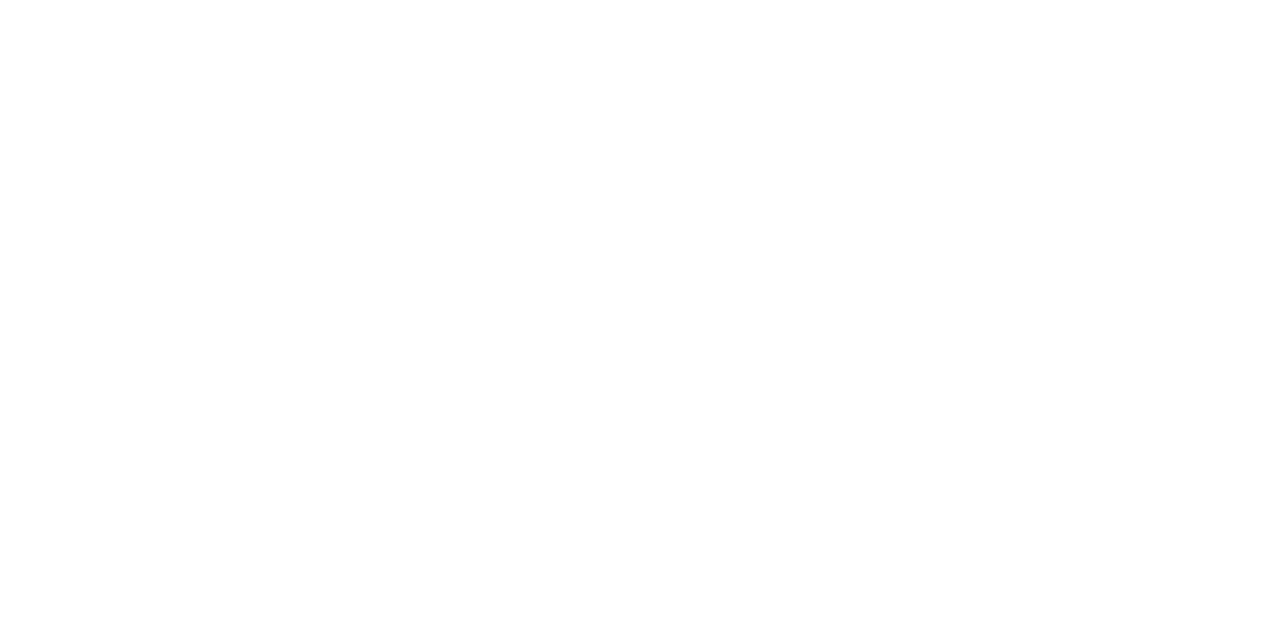
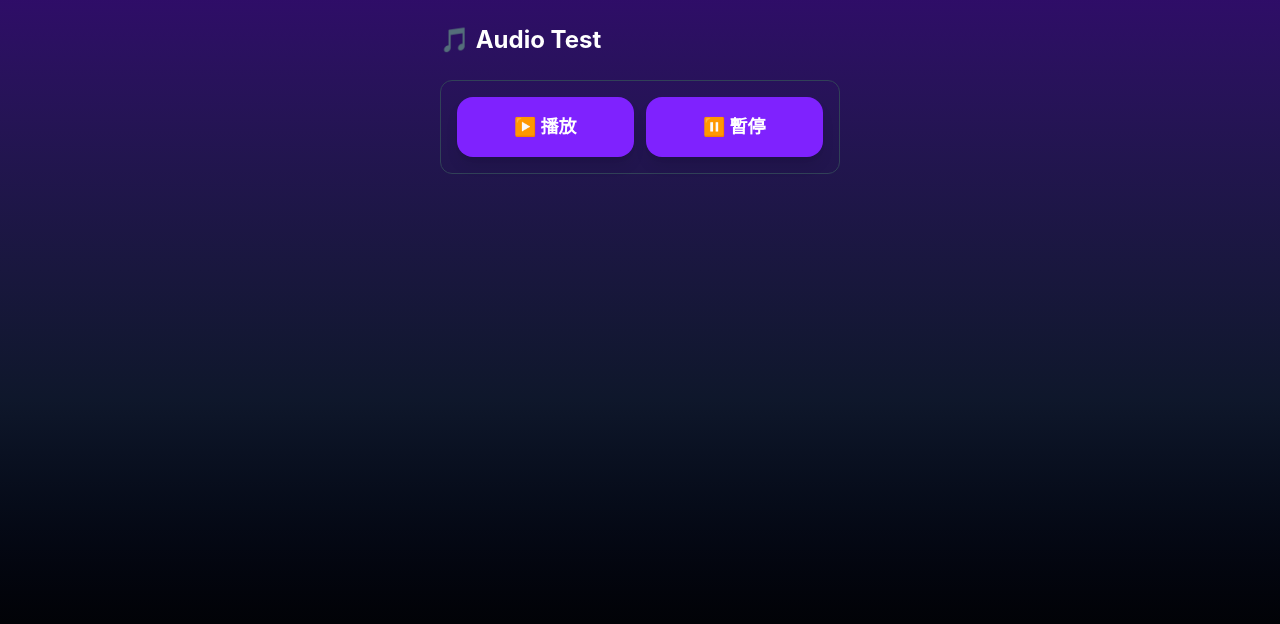
Before and after one commit to utalul/golden-song-king, a React (Vite) app: page /audio-test in a window 1280 px wide. Before the commit this address had no page. Shown: the top 624 px of the page. Built offline with nearby package versions, Linux system fonts and the light colour scheme.

Commit message:
feat(audio): add reusable AudioPlayer and audio test page

```diff
--- a/src/App.jsx
+++ b/src/App.jsx
@@ -11,6 +11,7 @@ import Lobby from "./pages/Lobby";
 import Game from "./pages/Game";
 import ImportSongs from "./pages/ImportSongs";
 import Admin from "./pages/Admin";
+import AudioTest from "./pages/AudioTest";
 
 function App() {
   return (
@@ -44,11 +45,18 @@ function App() {
   path="/import"
   element={<ImportSongs />}
 />
+
 <Route
   path="/admin"
   element={<Admin />}
 />
-      </Routes>
+
+<Route
+  path="/audio-test"
+  element={<AudioTest />}
+/>
+
+</Routes>
     </BrowserRouter>
   );
 }
--- /dev/null
+++ b/src/components/game/AudioPlayer.jsx
@@ -0,0 +1,44 @@
+import { useRef } from "react";
+import Button from "../ui/Button";
+
+export default function AudioPlayer({ url }) {
+
+  const audioRef = useRef(null);
+
+  const handlePlay = () => {
+    if (!audioRef.current) return;
+    audioRef.current.play();
+  };
+
+  const handlePause = () => {
+    if (!audioRef.current) return;
+    audioRef.current.pause();
+  };
+
+  return (
+    <div className="rounded-xl border border-slate-700 p-4">
+
+      <audio
+        ref={audioRef}
+        src={url}
+      />
+
+      <div className="flex gap-3">
+
+        <Button
+          onClick={handlePlay}
+        >
+          ▶️ 播放
+        </Button>
+
+        <Button
+          onClick={handlePause}
+        >
+          ⏸️ 暫停
+        </Button>
+
+      </div>
+
+    </div>
+  );
+}
--- /dev/null
+++ b/src/pages/AudioTest.jsx
@@ -0,0 +1,14 @@
+import Page from "../components/ui/Page";
+import AudioPlayer from "../components/game/AudioPlayer";
+
+export default function AudioTest() {
+  return (
+    <Page>
+      <h1 className="mb-6 text-2xl font-bold">
+        🎵 Audio Test
+      </h1>
+
+      <AudioPlayer url="/audio/test.mp3" />
+    </Page>
+  );
+}
--- /dev/null
+++ b/src/services/audioService.js
@@ -0,0 +1,16 @@
+export function getAudioUrl(song) {
+
+  if (!song) return "";
+
+  // 優先使用 previewUrl
+  if (song.previewUrl) {
+    return song.previewUrl;
+  }
+
+  // 預留 Spotify
+  if (song.spotifyId) {
+    return "";
+  }
+
+  return "";
+}
```
Also changed, not shown: 1 other file (tests, documents, lock files or other folders).
